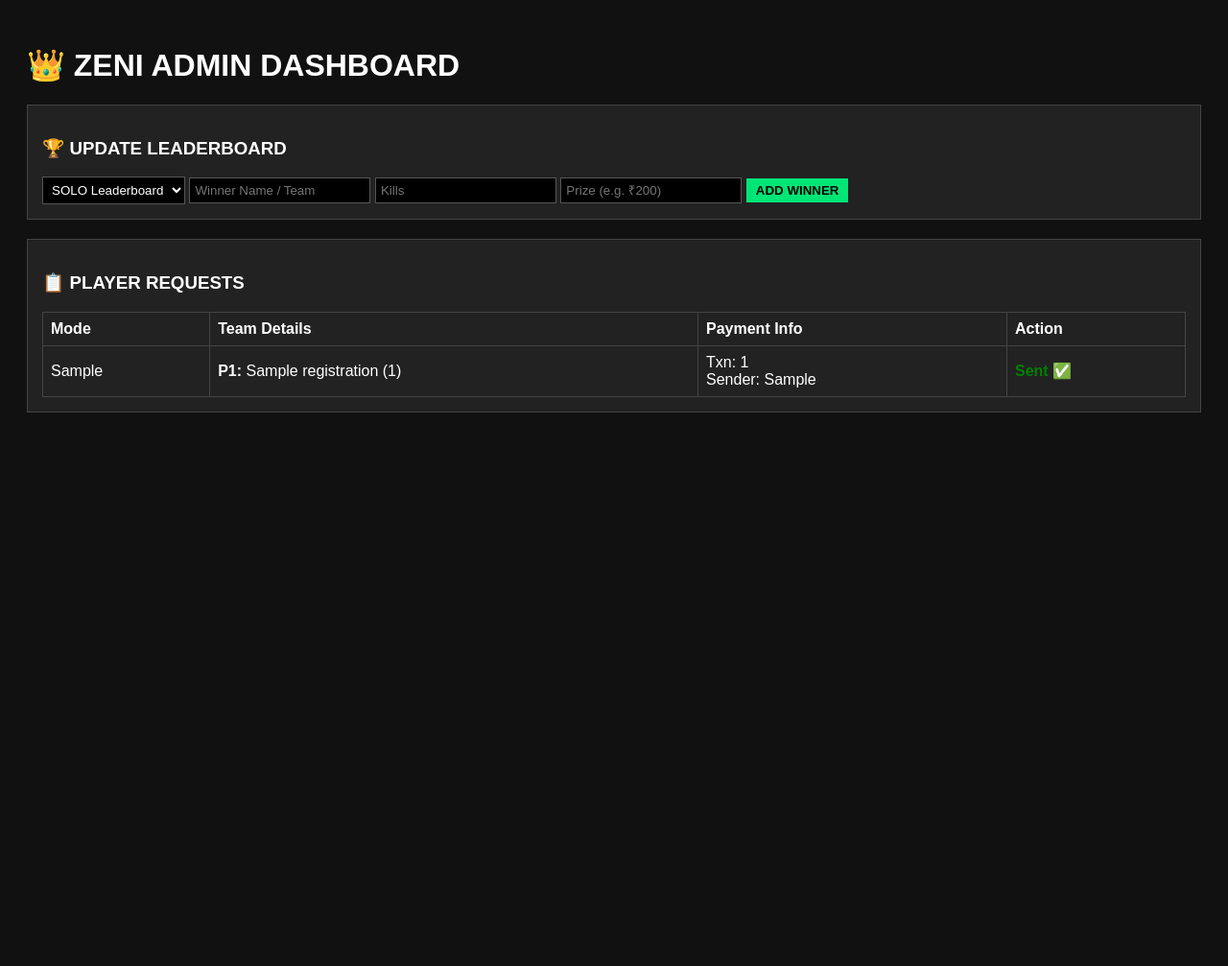
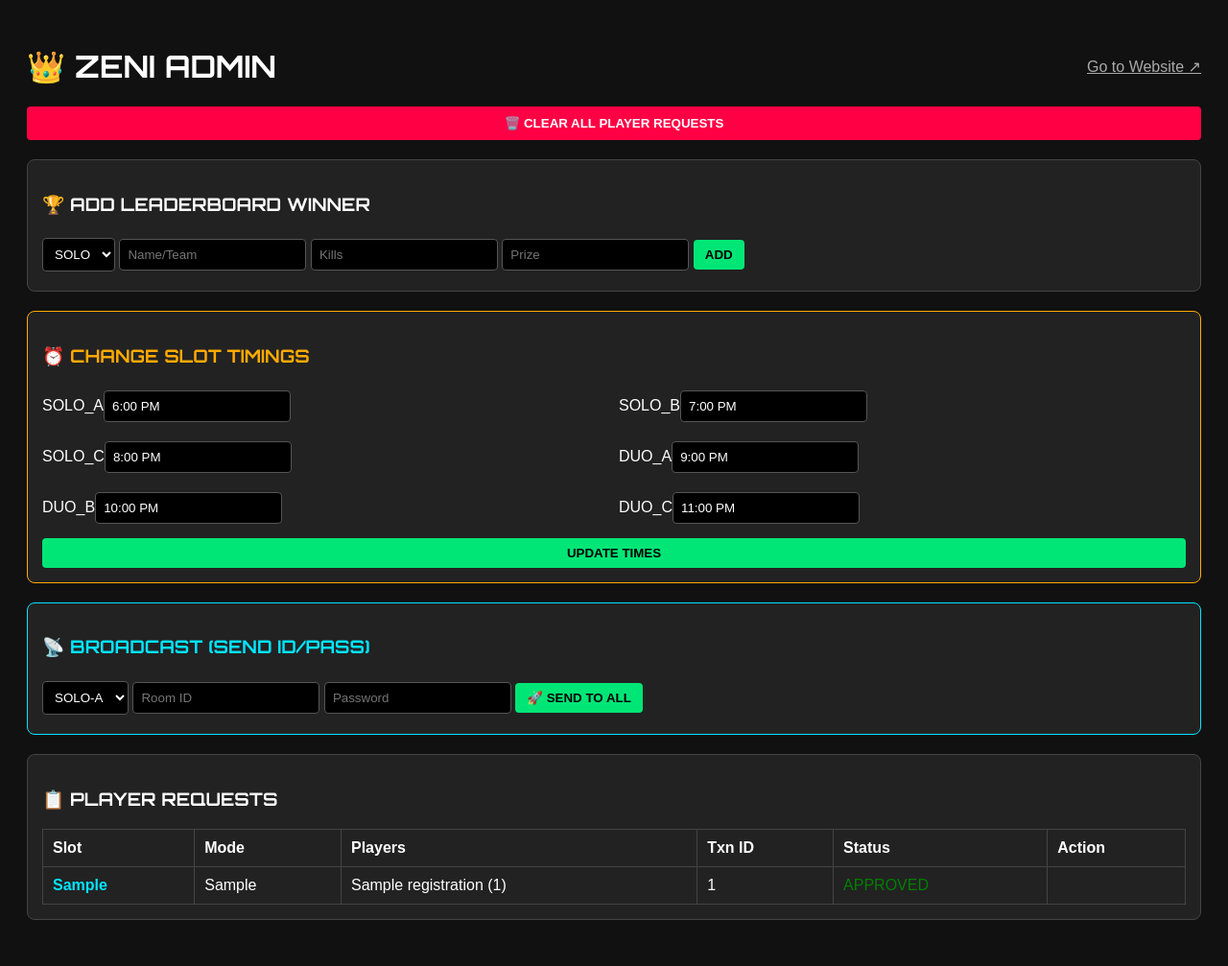
Before and after one commit to dynamaxhunt/ZENI-TOURNAMENT-DASHBOARD-, a Flask app: page /admin_dashboard in a window 1280 px wide. Shown: the whole page at 96% size. Before the commit the page ends 430 px from the top, so only its background shows below. Run offline with Flask 3, Linux system fonts and the light colour scheme; tables that the repository leaves empty hold one stand-in row (values such as "Sample post").

Commit message:
Update admin.html

```diff
--- a/templates/admin.html
+++ b/templates/admin.html
@@ -2,64 +2,88 @@
 <html>
 <head>
     <title>Admin Panel</title>
+    <link rel="icon" type="image/jpeg" href="{{ url_for('static', filename='favicon.jpg') }}">
+    <link href="https://fonts.googleapis.com/css2?family=Orbitron:wght@700&display=swap" rel="stylesheet">
     <style>
         body { background: #111; color: white; font-family: sans-serif; padding: 20px; }
-        .section { background: #222; padding: 15px; margin-bottom: 20px; border: 1px solid #444; }
-        input, select { background: #000; color: white; border: 1px solid #555; padding: 5px; }
-        button { background: #00e676; border: none; cursor: pointer; padding: 5px 10px; font-weight: bold; }
+        h1, h3 { font-family: 'Orbitron', sans-serif; }
+        .section { background: #222; padding: 15px; margin-bottom: 20px; border: 1px solid #444; border-radius: 8px; }
+        input, select { background: #000; color: white; border: 1px solid #555; padding: 8px; margin: 5px 0; border-radius: 4px; }
+        button { background: #00e676; border: none; cursor: pointer; padding: 8px 12px; font-weight: bold; border-radius: 4px; }
         table { width: 100%; border-collapse: collapse; margin-top: 10px; }
-        th, td { border: 1px solid #444; padding: 8px; text-align: left; }
+        th, td { border: 1px solid #444; padding: 10px; text-align: left; }
+        .grid { display: grid; grid-template-columns: 1fr 1fr; gap: 10px; }
+        .clear-btn { background: #ff0044; color: white; width: 100%; padding: 10px; margin-bottom: 20px; }
     </style>
 </head>
 <body>
-    <h1>👑 ZENI ADMIN DASHBOARD</h1>
+    <div style="display:flex; justify-content:space-between; align-items:center;">
+        <h1>👑 ZENI ADMIN</h1>
+        <a href="/" style="color:#aaa;">Go to Website ↗</a>
+    </div>
+
+    <form action="/clear_requests" method="post" onsubmit="return confirm('⚠️ DELETE ALL REQUESTS?');">
+        <button type="submit" class="clear-btn">🗑️ CLEAR ALL PLAYER REQUESTS</button>
+    </form>
 
     <div class="section">
-        <h3>🏆 UPDATE LEADERBOARD</h3>
+        <h3>🏆 ADD LEADERBOARD WINNER</h3>
         <form action="/update_leaderboard" method="post">
             <select name="lb_type">
-                <option value="SOLO">SOLO Leaderboard</option>
-                <option value="DUO">DUO Leaderboard</option>
+                <option value="SOLO">SOLO</option>
+                <option value="DUO">DUO</option>
             </select>
-            <input type="text" name="name" placeholder="Winner Name / Team" required>
+            <input type="text" name="name" placeholder="Name/Team" required>
             <input type="text" name="kills" placeholder="Kills" required>
-            <input type="text" name="prize" placeholder="Prize (e.g. ₹200)" required>
-            <button type="submit">ADD WINNER</button>
+            <input type="text" name="prize" placeholder="Prize" required>
+            <button type="submit">ADD</button>
+        </form>
+    </div>
+
+    <div class="section" style="border-color: #ffaa00;">
+        <h3 style="color:#ffaa00;">⏰ CHANGE SLOT TIMINGS</h3>
+        <form action="/update_slots" method="post">
+            <div class="grid">
+                {% for key, val in slots.items() %}
+                <div><label>{{ key }}</label><input type="text" name="{{ key }}" value="{{ val }}"></div>
+                {% endfor %}
+            </div>
+            <button type="submit" style="margin-top:10px; width:100%;">UPDATE TIMES</button>
+        </form>
+    </div>
+
+    <div class="section" style="border-color: #00e5ff;">
+        <h3 style="color:#00e5ff;">📡 BROADCAST (SEND ID/PASS)</h3>
+        <form action="/broadcast" method="post">
+            <select name="target_slot">
+                {% for key, val in slots.items() %}
+                <option value="{{ key.replace('_', '-') }}">{{ key.replace('_', '-') }}</option>
+                {% endfor %}
+            </select>
+            <input type="text" name="room_id" placeholder="Room ID" required>
+            <input type="text" name="room_pass" placeholder="Password" required>
+            <button type="submit">🚀 SEND TO ALL</button>
         </form>
     </div>
 
     <div class="section">
         <h3>📋 PLAYER REQUESTS</h3>
         <table>
-            <tr>
-                <th>Mode</th>
-                <th>Team Details</th>
-                <th>Payment Info</th>
-                <th>Action</th>
-            </tr>
+            <tr><th>Slot</th><th>Mode</th><th>Players</th><th>Txn ID</th><th>Status</th><th>Action</th></tr>
             {% for reg in requests %}
             <tr>
+                <td><b style="color:#00e5ff">{{ reg.slot }}</b></td>
                 <td>{{ reg.mode }}</td>
-                <td>
-                    <b>P1:</b> {{ reg.p1_name }} ({{ reg.p1_uid }})<br>
-                    {% if reg.mode == 'DUO' %}
-                        <b>P2:</b> {{ reg.p2_name }} ({{ reg.p2_uid }})<br>
-                        <small style="color:#aaa;">Sub: {{ reg.sub_name }} ({{ reg.sub_uid }})</small>
-                    {% endif %}
-                </td>
-                <td>
-                    Txn: {{ reg.txn_id }}<br>
-                    Sender: {{ reg.sender }}
-                </td>
+                <td>{{ reg.p1_name }} ({{ reg.p1_uid }})</td>
+                <td>{{ reg.txn_id }}</td>
+                <td style="color: {{ 'green' if reg.status == 'APPROVED' else 'orange' }}">{{ reg.status }}</td>
                 <td>
                     {% if reg.status == 'PENDING' %}
-                    <form action="/approve/{{ reg.p1_uid }}" method="post">
-                        <input type="text" name="room_id" placeholder="Room ID" size="8">
-                        <input type="text" name="room_pass" placeholder="Pass" size="8">
-                        <button type="submit">✅ Approve</button>
+                    <form action="/approve/{{ reg.id }}" method="post">
+                        <input type="text" name="room_id" placeholder="ID" size="5">
+                        <input type="text" name="room_pass" placeholder="Pass" size="5">
+                        <button type="submit">✅</button>
                     </form>
-                    {% else %}
-                    <span style="color:green; font-weight:bold;">Sent ✅</span>
                     {% endif %}
                 </td>
             </tr>
```
